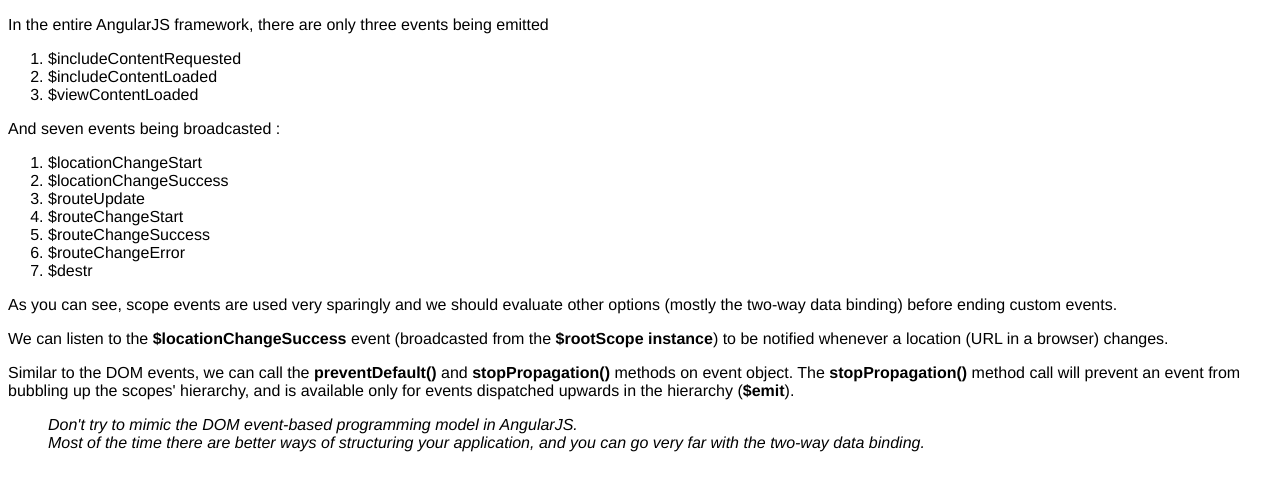
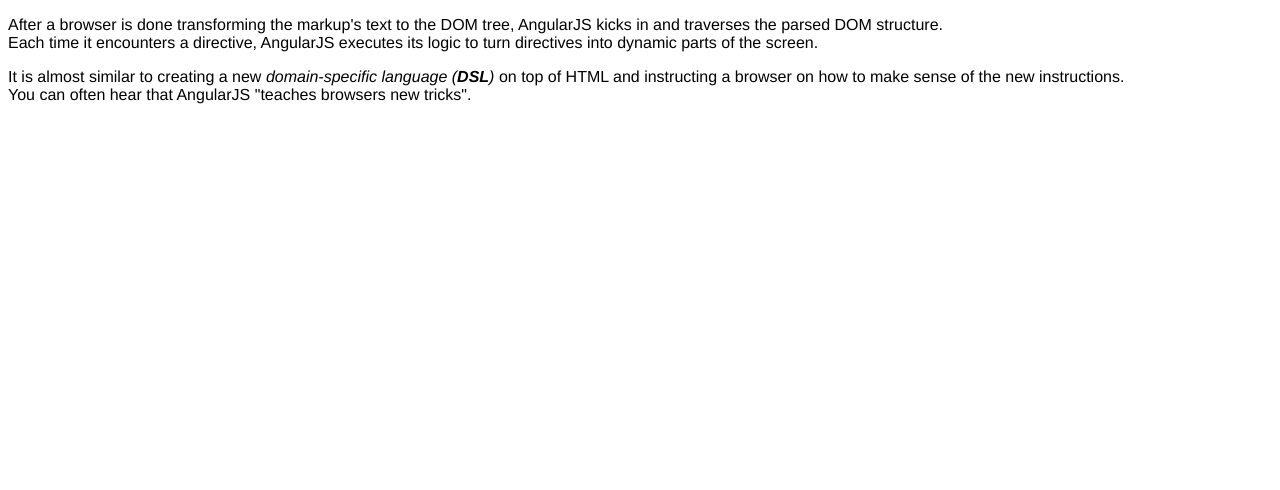
Before and after one commit to nrj14/angular, a plain HTML site: page index.html in a window 1280 px wide. Drawn offline with Linux system fonts and the light colour scheme.

Commit message:
angular DOM parsing

```diff
--- a/index.html
+++ b/index.html
@@ -8,50 +8,20 @@
     <script src="js/script.js"></script>
   </head>
   <body ng-app>
-    <div ng-controller="EventCtrl">
-    </div>
-
-    <div>
-      <p>In the entire AngularJS framework, there are only three events being emitted </p>
-        <ol>
-          <li>$includeContentRequested</li>
-          <li>$includeContentLoaded</li>
-          <li>$viewContentLoaded</li>
-        </ol>
-
-        <p>And seven events being broadcasted :</p>
-        <ol>
-
-          <li>$locationChangeStart</li>
-          <li>$locationChangeSuccess</li>
-          <li>$routeUpdate</li>
-          <li>$routeChangeStart</li>
-          <li>$routeChangeSuccess</li>
-          <li>$routeChangeError</li>
-          <li>$destr</li>
-        </ol>
-        As you can see, scope events are used very sparingly and we should evaluate other options
-        (mostly the two-way data binding) before ending custom events.
-      </p>
-    </div>
 
   <div>
     <p>
-        We can listen to the <b>$locationChangeSuccess</b> event (broadcasted from the <b> $rootScope instance</b>)
-        to be notified whenever a location (URL in a browser) changes.
+      After a browser is done transforming the markup's text to the DOM tree,
+      AngularJS kicks in and traverses the parsed DOM structure. <br>
+      Each time it encounters a directive, AngularJS executes its logic to turn
+      directives into dynamic parts of the screen.
     </p>
-
     <p>
-        Similar to the DOM events, we can call the <b>preventDefault()</b> and <b>stopPropagation()</b> methods on event object.
-        The <b>stopPropagation()</b> method call will prevent an event from bubbling up the scopes' hierarchy,
-        and is available only for events dispatched upwards in the hierarchy (<b>$emit</b>).
+      It is almost similar to creating a new <em>domain-specific language</em><em> (<b>DSL</b>)</em> on top of HTML
+      and instructing a browser on how to make sense of the new instructions. <br>
+      You can often hear that AngularJS "teaches browsers new tricks".
     </p>
   </div>
-    <blockquote>
-      Don't try to mimic the DOM event-based programming model in AngularJS. <br>
-      Most of the time there are better ways of structuring your application, and you can go very far with the two-way data binding.
-    </blockquote>
-
   </body>
 
 </html>
--- a/js/script.js
+++ b/js/script.js
@@ -1,22 +0,0 @@
-// We can listen to the
-// $locationChangeSuccess event (broadcasted from the $rootScope instance)
-// to be notified whenever a location (URL in a browser) changes, as given in the following code:
-
-// Similar to the DOM events, we can call the preventDefault() and
-// stopPropagation() methods on event object. The stopPropagation() method
-// call will prevent an event from bubbling up the scopes' hierarchy, and is available
-// only for events dispatched upwards in the hierarchy ($emit).
-
-var EventCtrl = function ($scope) {
-	$scope.$on('$locationChangeStart', function(event, newUrl, oldUrl){
-		console.log('location changed start!');
-	});
-	$scope.$on('$locationChangeSuccess', function(event, newUrl, oldUrl){
-		console.log('location changed success!');
-	});
-	console.log('EventCtrl');
-
-};
-
-
-// not working !! maybe rooting is needed : chack later !
```
Lines whose indentation alone changed are shown as unchanged.
